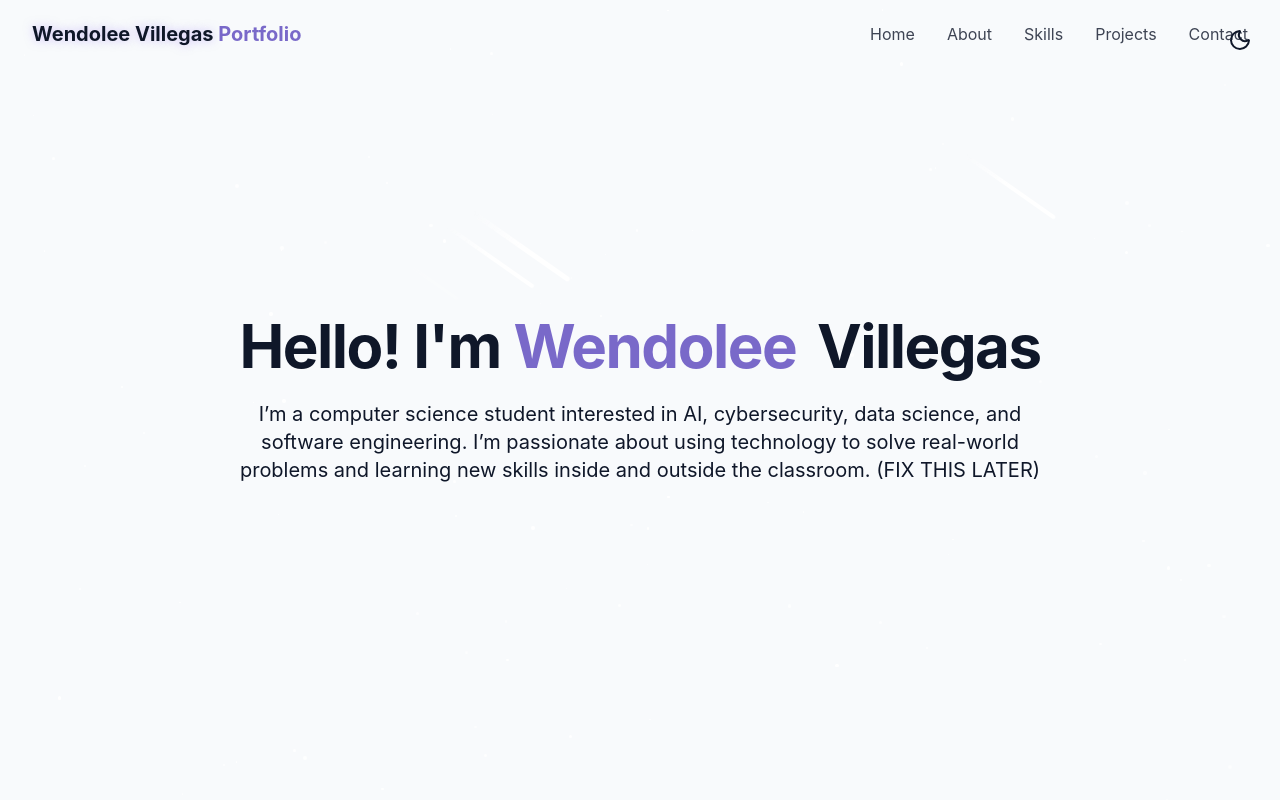
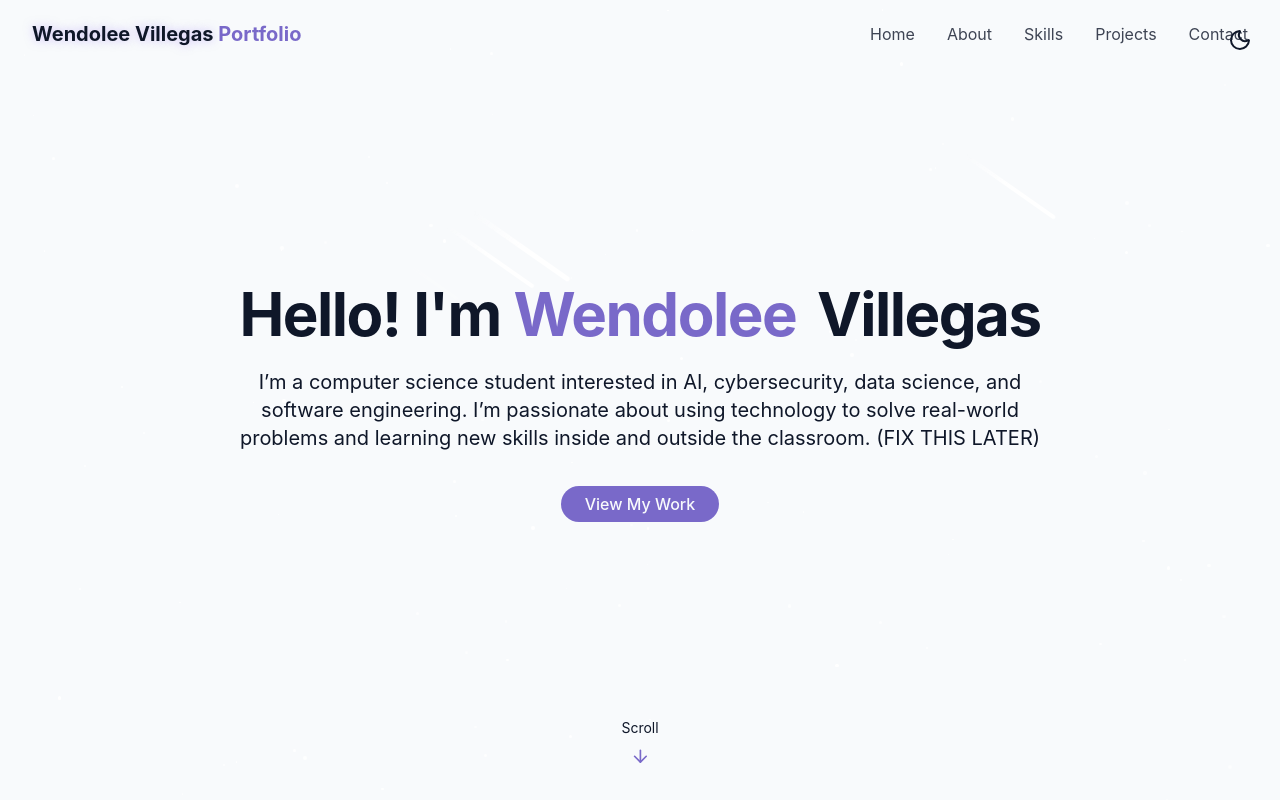
Before and after one commit to wendoleevillegas/personal-website, a React (Vite) app: page / in a window 1280 px wide. Built offline with nearby package versions, Linux system fonts and the light colour scheme.

Commit message:
Finished HeroSection.jsx

```diff
--- a/src/components/HeroSection.jsx
+++ b/src/components/HeroSection.jsx
@@ -1,4 +1,4 @@
-
+import { ArrowDown } from "lucide-react";
 
 export const HeroSection = () => {
     return (
@@ -18,8 +18,19 @@
                         and software engineering. I’m passionate about using technology to solve real-world problems and
                         learning new skills inside and outside the classroom. (FIX THIS LATER)
                     </p>
+
+                    <div className="pt-4 opacity-0 animate-fade-in-delay-4">
+                        <a href="#projects" className="buttons">
+                            View My Work
+                        </a>
+                    </div>
                 </div>
             </div>
-        </ section >
+
+            <div className="absolute bottom-8 left-1/2 transform -translate-x-1/2 flex flex-col items-center animate-bounce">
+                <span className="text-sm text-muted-foreground mb-2"> Scroll </span>
+                <ArrowDown className="h-5 w-5 text-primary" />
+            </div>
+        </section>
     );
 };
--- a/src/index.css
+++ b/src/index.css
@@ -92,7 +92,7 @@
 
     --card: 222 47% 8%;
 
-    --primary: 139 100% 46%;
+    --primary: 187 74.4% 36.3%;
     --primary-foreground: 213 31% 91%;
 
     --border: 217 33% 20%;
```
